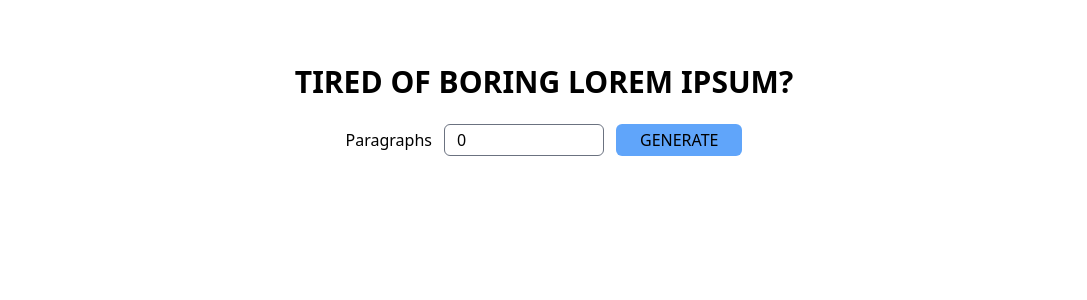
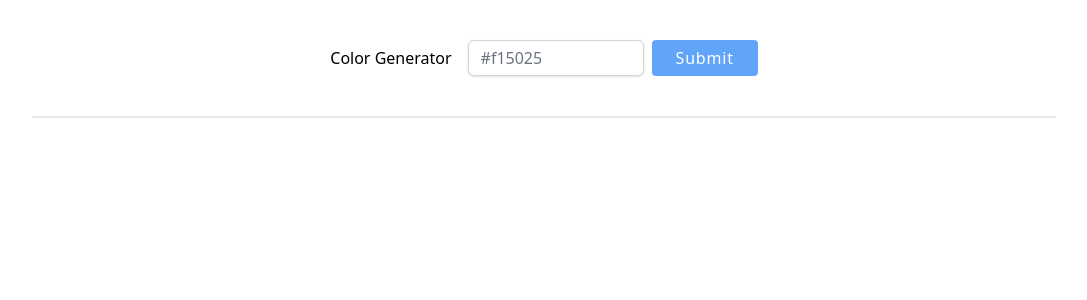
Before and after one commit to shaheen-uddin/react-practics, a React (Vite) app: page / in a window 1280 px wide. Shown: the top 300 px of the page, without its empty margins (96-1183 px from the left). Built offline with nearby package versions, Linux system fonts and the light colour scheme.

Commit message:
Color Shade Generator Project

```diff
--- a/package.json
+++ b/package.json
@@ -11,7 +11,8 @@
   "dependencies": {
     "react": "^18.2.0",
     "react-dom": "^18.2.0",
-    "react-icons": "^4.8.0"
+    "react-icons": "^4.8.0",
+    "values.js": "^2.1.1"
   },
   "devDependencies": {
     "@tailwindcss/forms": "^0.5.3",
--- a/src/App.jsx
+++ b/src/App.jsx
@@ -1,4 +1,5 @@
 import BirthDay from "./birthday/BirthDay"
+import Color from "./color/Color"
 import Lorem from "./lorem/Lorem"
 import Menus from "./menu/Menus"
 import Questions from "./questions/Questions"
@@ -21,7 +22,8 @@ function App() {
     {/* <Menus /> */}
     {/* <Tabs /> */}
     {/* <Slider /> */}
-    <Lorem />
+   {/*  <Lorem /> */}
+   <Color />
     </div>
   )
 }
--- /dev/null
+++ b/src/color/Color.jsx
@@ -0,0 +1,48 @@
+import React, { useState } from "react"
+
+import Values from "values.js";
+import SingleColor from "./SingleColor";
+
+const Color = ()=> {
+    const [color, setColor] = useState('');
+    const [error, setError] = useState(false);
+    const [list, setList] = useState([]);
+
+    const handleSubmit = (e)=> {
+        e.preventDefault();
+        try {
+            let colors = new Values(color).all(10);
+            //console.log(colors);
+            setList(colors);
+            setError(false);
+        } catch (error) {
+            setError(true)
+            console.log(error);
+
+        }
+    }
+
+    return (
+        <div className="max-w-5xl mx-auto">
+        <section className=" m-10">
+            <form onSubmit={handleSubmit} className='flex flex-row items-center justify-center space-x-4'>
+                <label className="font-medium" htmlFor="color">Color Generator</label>
+                <div>
+                <input
+                    className={` rounded-md shadow h-9 w-44 ${error? 'border-red-700': 'border-gray-300'}`}
+                    type="text" id='color' value={color} onChange={e => setColor(e.target.value  )} placeholder="#f15025"/>
+                    <button className="bg-blue-400 py-1.5 ml-2 rounded text-white tracking-wider px-6  hover:bg-blue-500">Submit</button>
+                </div>
+            </form>
+        </section>
+        <section className="max-w-5xl border mx-auto flex flex-row items-center flex-wrap justify-start">
+            {
+            list.map((color, index)=> {
+
+                return <SingleColor key={index} {...color} index={index} />
+            })}
+        </section>
+        </div>
+    )
+}
+export default Color;
--- /dev/null
+++ b/src/color/SingleColor.jsx
@@ -0,0 +1,16 @@
+import { useState } from "react";
+const SingleColor = ({rgb, weight, index}) => {
+    const [alert, setAlert] = useState(false);
+
+   // console.log(props)
+  const bcg = rgb.join(',');
+    console.log(bcg);
+
+    return <article className=" h-64  text-center p-8" style={{width: '200px' ,backgroundColor: `rgb(${bcg})`}}>
+        <p className="text-center px-1"> {weight} </p>
+    </article>
+
+
+}
+
+export default SingleColor;
```
Also changed, not shown: 1 other file (tests, documents, lock files or other folders).
